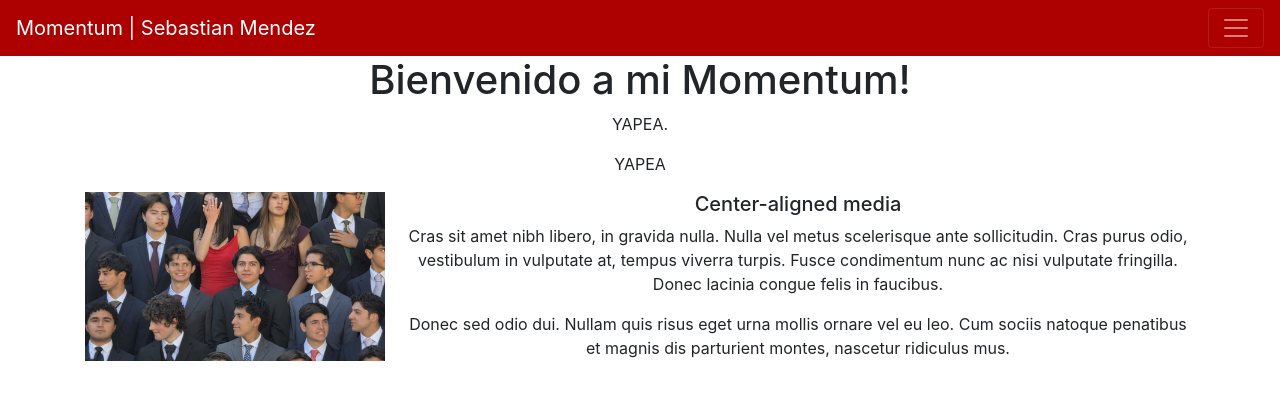
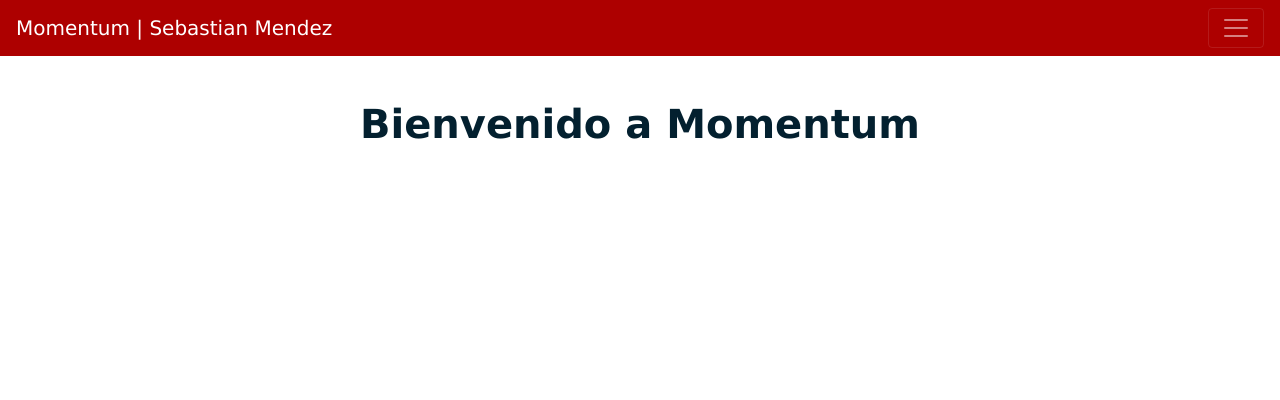
Before and after one commit to sebmengom/momentum, a Flask app: page / in a window 1280 px wide. Shown: the top 400 px of the page. Run offline with Flask 3, Linux system fonts and the light colour scheme.

Commit message:
Css touch up

```diff
--- /dev/null
+++ b/app/static/css/styles.css
@@ -0,0 +1,18 @@
+body {
+  font-family: Verdana, Geneva, Tahoma, sans-serif;
+  background-color: #ffffff;
+  color: #03202F;
+  font-weight: 100;
+}
+
+.container {
+  max-width: 1200px;
+  margin: 0 auto;
+  padding: 20px;
+}
+
+h1.my-4 {
+  font-size: 2.5rem;
+  color: #03202F;
+  font-weight: bold;
+}/*# sourceMappingURL=styles.css.map */
--- /dev/null
+++ b/app/static/css/styles.scss
@@ -0,0 +1,16 @@
+body {
+    font-family: Verdana, Geneva, Tahoma, sans-serif;
+    background-color: #ffffff;
+    color: #03202F;
+    font-weight: 100;
+  }
+  .container {
+    max-width: 1200px;
+    margin: 0 auto;
+    padding: 20px;
+  }
+  h1.my-4 {
+    font-size: 2.5rem;
+    color: #03202F;
+    font-weight: bold;
+  }
--- a/app/templates/base.html
+++ b/app/templates/base.html
@@ -1,7 +1,10 @@
 <!DOCTYPE html>
-<html>
+<html lang="en">
 <head>
+  <meta charset="UTF-8">
+  <meta name="viewport" content="width=device-width, initial-scale=1.0">
   <link rel="stylesheet" href="https://cdn.jsdelivr.net/npm/bootstrap@4.3.1/dist/css/bootstrap.min.css" integrity="sha384-ggOyR0iXCbMQv3Xipma34MD+dH/1fQ784/j6cY/iJTQUOhcWr7x9JvoRxT2MZw1T" crossorigin="anonymous">
+  <link rel="stylesheet" href="{{ url_for('static', filename='css/styles.css') }}">
   <title>{% block title %} {% endblock %}</title>
 </head>
 <body>
@@ -19,7 +22,9 @@
     </div>
   </nav>
 
-        {% block content %}{% endblock %}
+  {% block content %}
+
+  {% endblock %}
   <script src="https://code.jquery.com/jquery-3.3.1.slim.min.js" integrity="sha384-q8i/X+965DzO0rT7abK41JStQIAqVgRVzpbzo5smXKp4YfRvH+8abtTE1Pi6jizo" crossorigin="anonymous"></script>
   <script src="https://cdn.jsdelivr.net/npm/popper.js@1.14.7/dist/umd/popper.min.js" integrity="sha384-UO2eT0CpHqdSJQ6hJty5KVphtPhzWj9WO1clHTMGa3JDZwrnQq4sF86dIHNDz0W1" crossorigin="anonymous"></script>
   <script src="https://cdn.jsdelivr.net/npm/bootstrap@4.3.1/dist/js/bootstrap.min.js" integrity="sha384-JjSmVgyd0p3pXB1rRibZUAYoIIy6OrQ6VrjIEaFf/nJGzIxFDsf4x0xIM+B07jRM" crossorigin="anonymous"></script>
--- a/app/templates/index.html
+++ b/app/templates/index.html
@@ -4,17 +4,12 @@
 {% block title %}Momentum{% endblock %}
 
 {% block content %}
-  <center>
-      <h1>Bienvenido a mi Momentum!</h1>
-      <div class="container">
-      <p>YAPEA.</p>
-      <p>YAPEA</p>
-      <div class="media">
-        <img src="{{ url_for('static', filename='imagen1.jpeg') }}" class="align-self-center mr-3" style="max-width: 300px;" alt="...">
-        <div class="media-body">
-          <h5 class="mt-0">Center-aligned media</h5>
-          <p>Cras sit amet nibh libero, in gravida nulla. Nulla vel metus scelerisque ante sollicitudin. Cras purus odio, vestibulum in vulputate at, tempus viverra turpis. Fusce condimentum nunc ac nisi vulputate fringilla. Donec lacinia congue felis in faucibus.</p>
-          <p class="mb-0">Donec sed odio dui. Nullam quis risus eget urna mollis ornare vel eu leo. Cum sociis natoque penatibus et magnis dis parturient montes, nascetur ridiculus mus.</p>
-        </div>
-  </center>
+<div class="container">
+  <h1 class="my-4 text-center">Bienvenido a Momentum</h1>
+  <div class = row>
+    <div class="col-md-4">
+
+    </div>
+  </div>
+</div>
 {% endblock %}
```
Also changed, not shown: app/static/images/imagen1.jpeg (renamed from app/static/imagen1.jpeg), 3 other files. Lines whose indentation alone changed are shown as unchanged.
